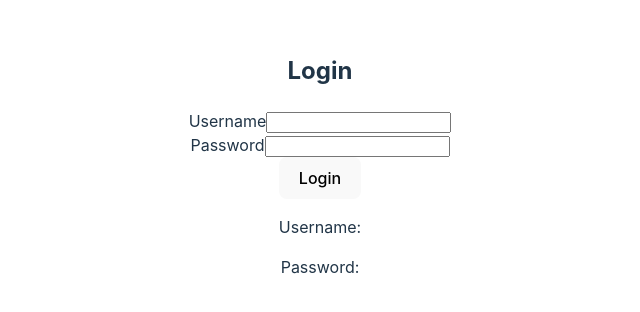
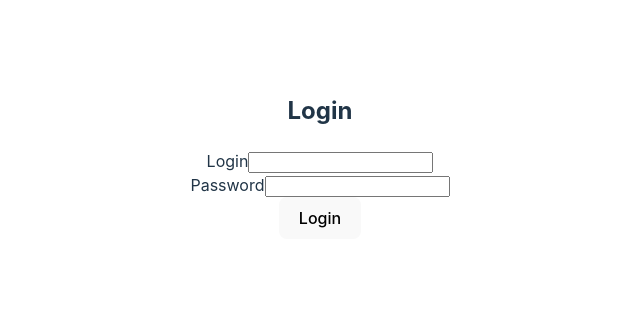
Before and after one commit to jphillips356/digital-ocean-app, a React app in the folder frontend/: page / in a window 1280 px wide. Shown: the part 236-548 px from the top of the page, without its empty margins (320-960 px from the left). Built offline with nearby package versions, Linux system fonts and the light colour scheme; the HTML template or start-up script is replaced by a standard one.

Commit message:
Nodemon Version

```diff
--- a/frontend/src/components/Login.tsx
+++ b/frontend/src/components/Login.tsx
@@ -1,76 +1,29 @@
-// // src/components/Login.tsx
-// import React, { useState } from 'react';
-
-// function Login() {
-//   const [login, setLogin] = useState(''); // Change username to login
-//   const [password, setPassword] = useState('');
-//   const [message, setMessage] = useState('');
-
-//   async function handleLogin(event: React.FormEvent) {
-//     event.preventDefault();
-//     const user = { login, password }; // Use login instead of username
-
-//     try {
-//       const response = await fetch('/api/login', {
-//         method: 'POST',
-//         headers: { 'Content-Type': 'application/json' },
-//         body: JSON.stringify(user),
-//       });
-//       if (response.ok) {
-//         const data = await response.json(); // Get the response data
-//         if (data.error) {
-//           setMessage(data.error); // Set error message if present
-//         } else {
-//           setMessage('Login successful!');
-//           // Handle redirect or save token here, e.g., redirect to a dashboard
-//         }
-//       } else {
-//         setMessage('Invalid credentials');
-//       }
-//     } catch (error) {
-//       setMessage('Error logging in');
-//     }
-//   }
-
-//   return (
-//     <form onSubmit={handleLogin}>
-//       <h2>Login</h2>
-//       <div>
-//         <label>Login</label> {/* Update label from Username to Login */}
-//         <input type="text" value={login} onChange={(e) => setLogin(e.target.value)} />
-//       </div>
-//       <div>
-//         <label>Password</label>
-//         <input type="password" value={password} onChange={(e) => setPassword(e.target.value)} />
-//       </div>
-//       <button type="submit">Login</button>
-//       <p>{message}</p>
-//     </form>
-//   );
-// }
-
-// export default Login;
-
 import React, { useState } from 'react';
 
 function Login() {
-  const [username, setUsername] = useState('');
+  const [login, setLogin] = useState(''); // Changed from username to login
   const [password, setPassword] = useState('');
   const [message, setMessage] = useState('');
 
-  async function handleLogin(event: React.FormEvent) {
+  async function handleLogin(event: React.FormEvent<HTMLFormElement>) {
     event.preventDefault();
-    const user = { login: username, password }; // Note: changed to match server expectations
+    const user = { login, password }; // Construct the user object
 
     try {
-      const response = await fetch('http://localhost:5000/api/login', {
+      const response = await fetch('/api/login', { // Ensure the endpoint is correct
         method: 'POST',
         headers: { 'Content-Type': 'application/json' },
         body: JSON.stringify(user),
       });
+
       if (response.ok) {
-        setMessage('Login successful!');
-        // Handle redirect or save token
+        const data = await response.json();
+        if (data.error) {
+          setMessage(data.error); // Set error message if present
+        } else {
+          setMessage('Login successful!');
+          // Handle redirect or save token here
+        }
       } else {
         setMessage('Invalid credentials');
       }
@@ -83,8 +36,8 @@ function Login() {
     <form onSubmit={handleLogin}>
       <h2>Login</h2>
       <div>
-        <label>Username</label>
-        <input type="text" value={username} onChange={(e) => setUsername(e.target.value)} />
+        <label>Login</label>
+        <input type="text" value={login} onChange={(e) => setLogin(e.target.value)} />
       </div>
       <div>
         <label>Password</label>
@@ -92,9 +45,6 @@ function Login() {
       </div>
       <button type="submit">Login</button>
       <p>{message}</p>
-      {/* Debugging Information */}
-      <p>Username: {username}</p>
-      <p>Password: {password}</p>
     </form>
   );
 }
--- a/package.json
+++ b/package.json
@@ -19,6 +19,7 @@
     "react-router-dom": "^6.27.0"
   },
   "devDependencies": {
-    "vite": "^5.4.10"
+    "vite": "^5.4.10",
+    "nodemon": "^3.1.7"
   }
 }
```
